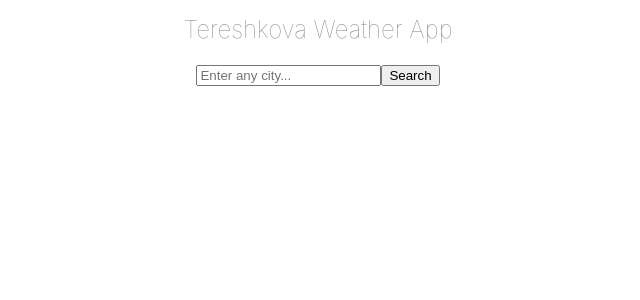
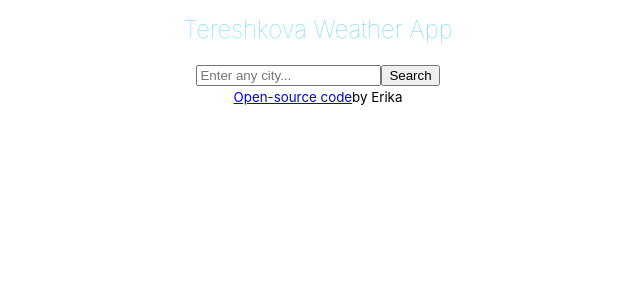
Before and after one commit to gh4ever/weather-react-app, a React (Create React App) app: page / in a window 1280 px wide. Shown: the top 300 px of the page, without its empty margins (322-962 px from the left). Built offline with nearby package versions, Linux system fonts and the light colour scheme.

Commit message:
style and netflify link added

```diff
--- a/src/App.css
+++ b/src/App.css
@@ -38,10 +38,19 @@
 }
 
 h1 {
-  color: #878787;
+  color: #61dafb;
   font-weight: bolder;
   font-size: 24px;
   font-weight: 100;
   line-height: 28px;
   margin-bottom: 0;
 }
+
+li {
+  list-style: none;
+  margin: 0;
+  padding: 0;
+  font-size: 16px;
+  font-weight: 100;
+  line-height: 19px;
+}
--- a/src/App.js
+++ b/src/App.js
@@ -11,6 +11,15 @@ function App() {
             <h1>Tereshkova Weather App</h1>
             <br />
             <WeatherSearch />
+            <small>
+              <a
+                href="https://github.com/gh4ever/weather-react-app"
+                target="_blank"
+              >
+                Open-source code
+              </a>
+              by Erika
+            </small>
           </div>
         </div>
       </div>
```
